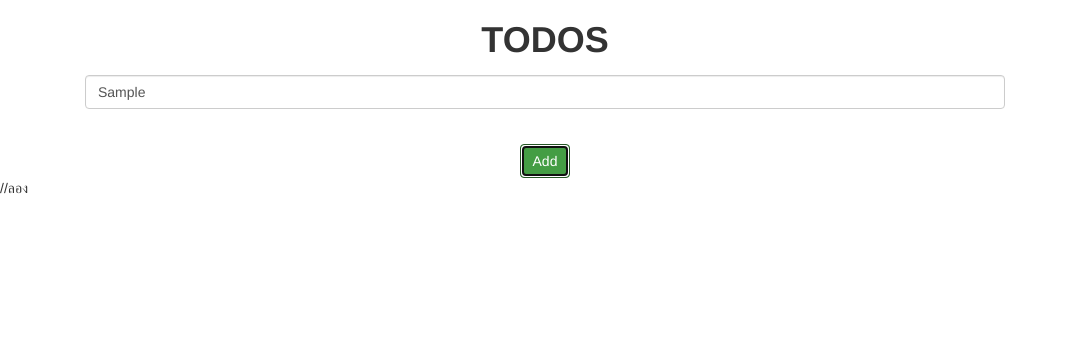
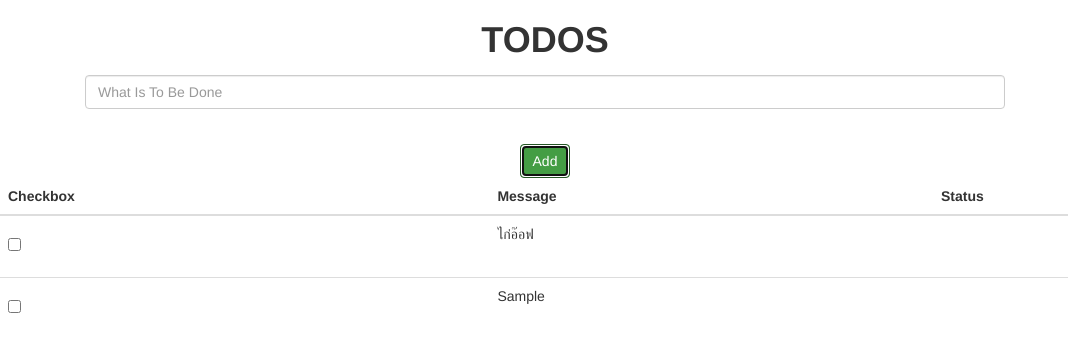
Before and after one commit to highmember/Todos, a website: page index.html in a window 1280 px wide. Both pictures are taken after typing "Sample" into the empty fields and a click on the button "Add". Shown: the whole page, without its empty margins (0-1068 px from the left). Drawn offline with nearby package versions, Linux system fonts and the light colour scheme.

Commit message:
DEMO 1 เหลือทำ complete

```diff
--- a/app.js
+++ b/app.js
@@ -0,0 +1,24 @@
+angular.module( 'Todos',[])
+  .service('Services',function(){
+    var self = this
+
+    self.Message = [ { mes: 'ไก่อ๊อฟ'}]
+
+    self.list = function() {return self.Message}
+
+    self.add = function(Message) {self.Message.push(Message)}
+})
+
+  .controller('ListMessageController',function ($scope, Services){
+    $scope.Message = Services.list()
+})
+
+  .controller('AddMessageController', function($scope, Services){
+    $scope.save = function(){
+      var m = {mes: $scope.mes}
+      Services.add(m)
+      resetForm()
+    }
+
+    function resetForm(){$scope.mes =''}
+})
--- a/index.html
+++ b/index.html
@@ -1,5 +1,5 @@
 <!DOCTYPE html>
-<html ng-app="">
+<html ng-app="Todos">
   <head>
     <meta charset="utf-8">
     <title>TODOS</title>
@@ -7,12 +7,12 @@
   </head>
   <body>
     <div class ="container" >
-    <div ng-controller="">
+    <div ng-controller="AddMessageController">
       <center><form>
         <div class="col-sm-10">
         <center><div class="form-group">
           <h1><label for="Todos">TODOS</label></h1>
-          <input type="text" class="form-control" id = "Todos" ng-model="" placeholder="What Is To Be Done "><br>
+          <input type="text" class="form-control" id = "Todos" ng-model="mes" placeholder="What Is To Be Done "><br>
         </div>
 
 
@@ -20,9 +20,30 @@
 
       </form></center>
     </div>
-  </div></div>
+  </div>
 
+        <div ng-controller="ListMessageController">
+          <table class="table table-hover">
+          <thead>
 
+            <th>Checkbox</th>
+            <th>Message</th>
+            <th>Status</th>
+            <tbody>
+
+            <tr ng-repeat="mess in Message">
+              <td><div class="checkbox">
+      <label>
+        <input type="checkbox">
+      </label></div></td>
+              <td>{{ mess.mes }}</td>
+<td></td>
+            </tr>
+          </tbody>
+          </thead>
+          </table>
+          </div>
+</div>
 
 
 
@@ -33,4 +54,3 @@
 
   </body>
 </html>
-//ลอง
```
